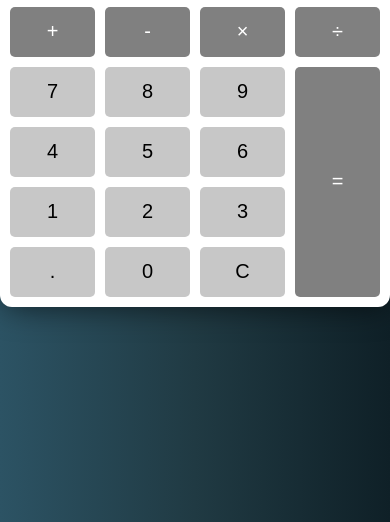
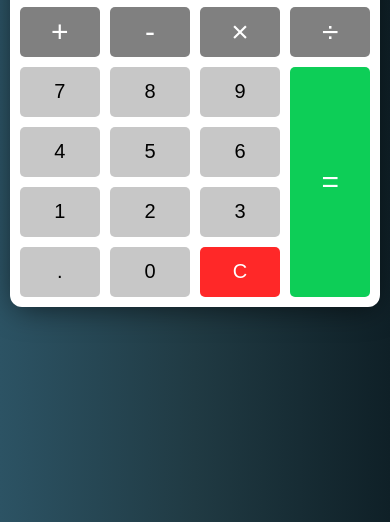
Before and after one commit to imaaduddin/Awesome-Calculator, a plain HTML site: page index.html in a window 390 px wide. Shown: the part 322-844 px from the top of the page. Drawn offline with Linux system fonts and the light colour scheme.

Commit message:
css complete

```diff
--- a/style.css
+++ b/style.css
@@ -73,12 +73,42 @@ button {
   background: rgb(199, 199, 199);
 }
 
+button:hover {
+  filter: brightness(110%);
+}
+
+button:active {
+  transform: translateY(1px);
+}
+
+button:focus {
+  outline: none;
+}
+
 .operator {
   background: gray;
   color: white;
+  font-size: 30px;
+}
+
+.clear {
+  background-color: rgb(255, 40, 40);
+  color: white;
+}
+
+.clear:hover {
+  filter: brightness(90%);
 }
 
 .equal-sign {
   grid-column: -2;
   grid-row: 2 / span 4;
+  background: rgb(13, 206, 87);
 }
+
+/* Media Query: For Large Smartphone (Vertical) */
+@media screen and (max-width: 600px) {
+  .calculator {
+    width: 95%;
+  }
+}
```
